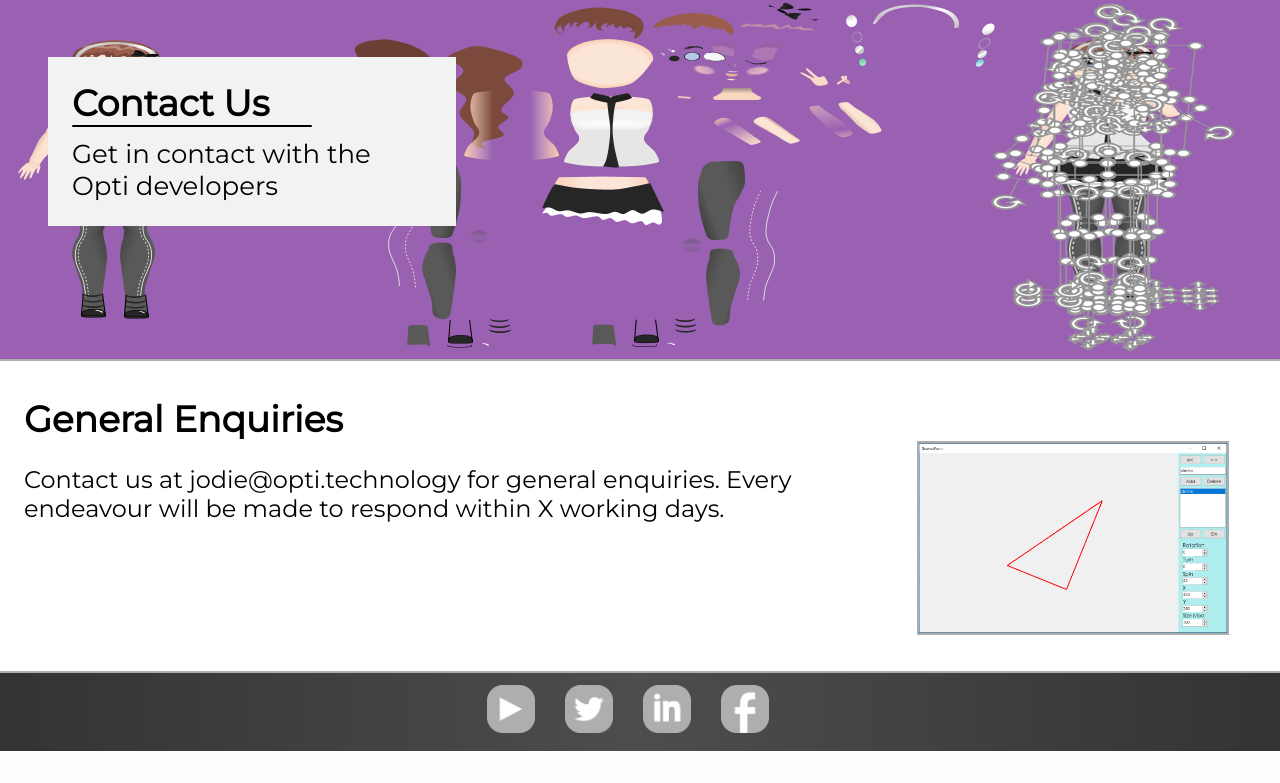
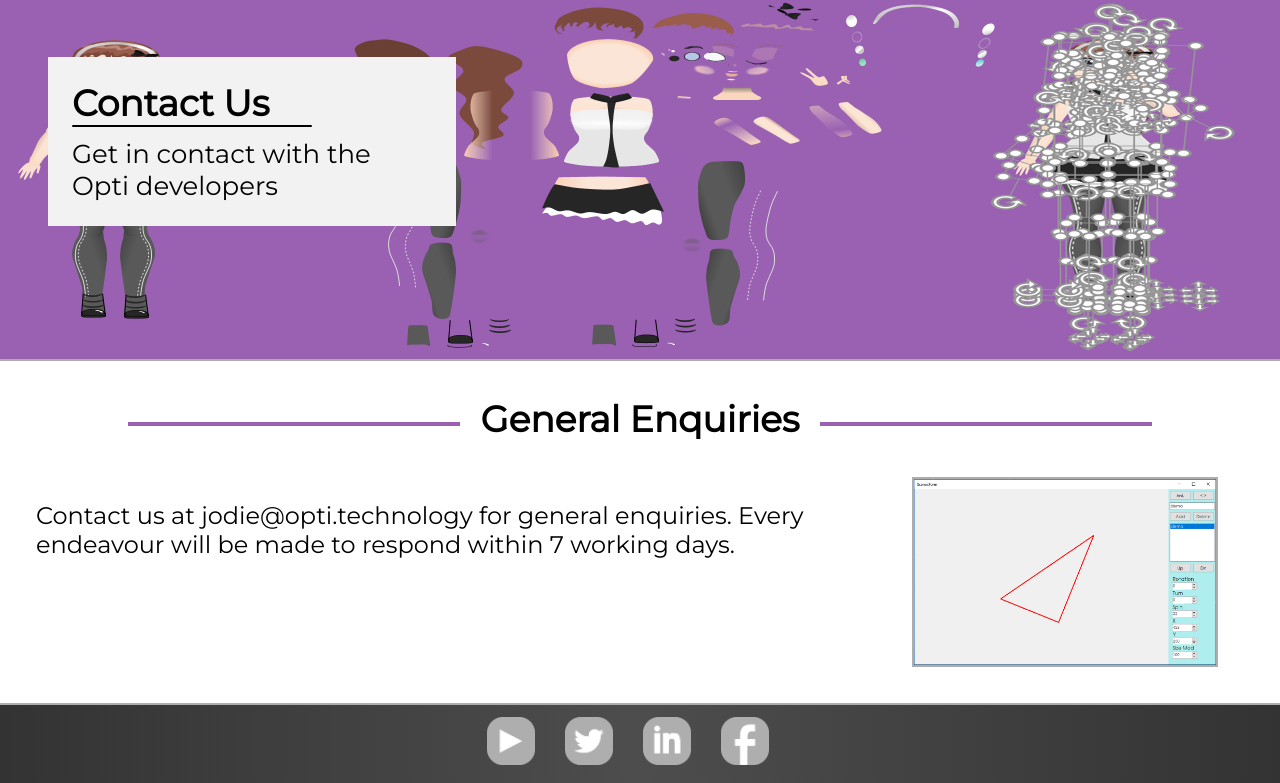
Before and after one commit to JodieMM/OptiSite, a PHP site: page /contact_us.php in a window 1280 px wide. Shown: the part 87-870 px from the top of the page. Before the commit the page ends 838 px from the top, so only its background shows below. Run offline with PHP 8.4, Linux system fonts and the light colour scheme.

Commit message:
Added thin borders to the middle h1 style and centred it

```diff
--- a/Design/style.css
+++ b/Design/style.css
@@ -49,7 +49,7 @@ h1{
 }
 
 .middle{
-	padding: 1.5em 1em;
+	padding: 1.5em;
 	border-bottom: 2px solid #adadad;
 }
 
@@ -57,6 +57,26 @@ h1{
 	display: inline-block;
 	padding-top: 1em;
 	vertical-align: top;
+}
+
+.middle h1{
+	width: 10em;
+	margin: auto;
+	padding-bottom: 1em;
+	text-align: center;
+	background-color: #ffffff;
+}
+
+.middle h1:before{
+	display: block;
+	position: absolute;
+	width: 80%;
+	height: 4px;
+	left: 10%;
+	margin-top: 0.7em;
+	background-color: #9a61b2;
+	content: "";
+	z-index: -1;
 }
 
 .middle img{
@@ -84,6 +104,10 @@ a.button:hover{
 	background-color: #824c9a;
 	border-color: #653b78;
 	transform: scale(1.05, 1.05);
+}
+
+br{
+	margin: 1em;
 }
 
 
--- a/contact_us.php
+++ b/contact_us.php
@@ -14,7 +14,7 @@
 		<div class="middle">
 			<h1> General Enquiries </h1>
 			<p> Contact us at jodie@opti.technology for general enquiries.
-			Every endeavour will be made to respond within X working days.</p>
+			Every endeavour will be made to respond within 7 working days.</p>
 			<img src="Design/Images/coverbg.png" alt="Lily on the phone">
 		</div>
 	</section>
--- a/our_policies.php
+++ b/our_policies.php
@@ -18,6 +18,7 @@
 			<a class="button" href="privacy_policy">Privacy Policy</a></p>
 			<img src="Design/Images/coverbg.png" alt="Lily making the motion for 'shh'">
 
+			<p></p><p></p>
 			<h1> Terms and Conditions </h1>
 			<p> When you download any software from Opti, you must accept the Terms and Conditions of use
 			for that software. You can peruse these below.
```
